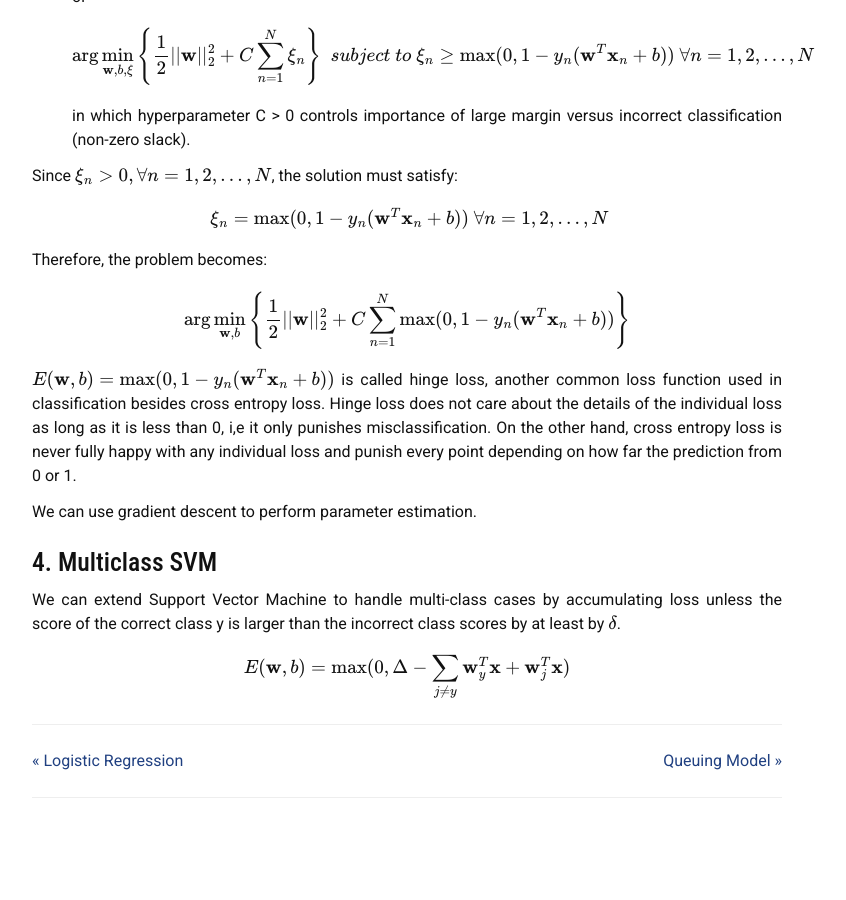
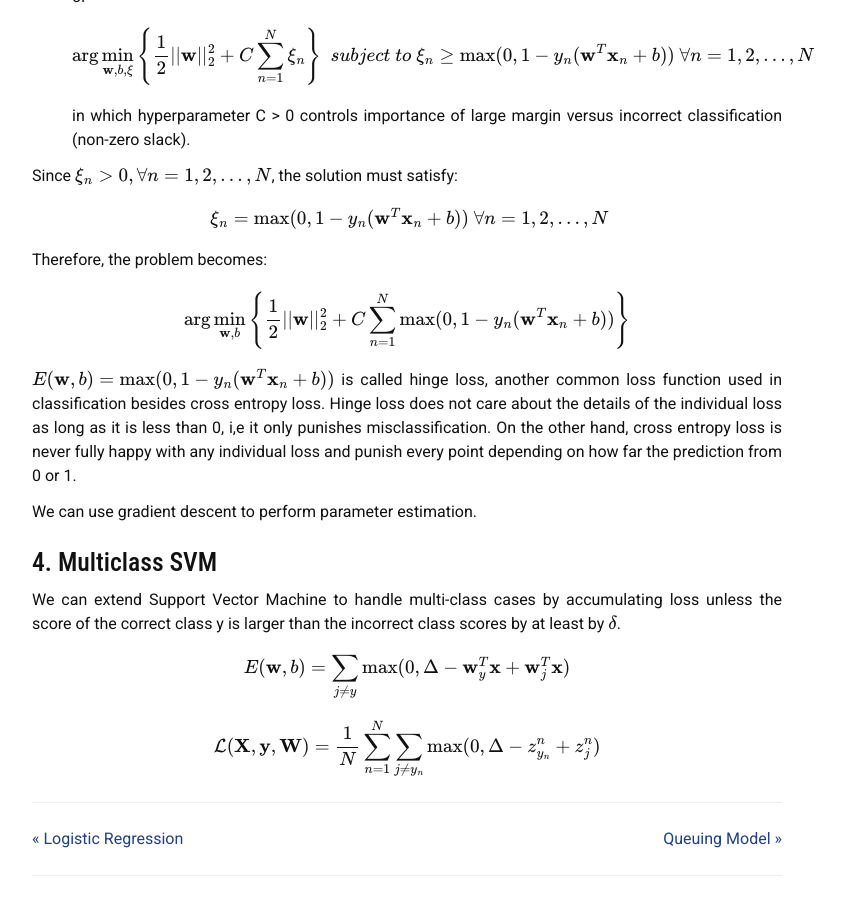
Before and after one commit to liambll/blog-archive, a Jekyll site: the page built from _posts/2017-06-30-svm.markdown, in a window 1280 px wide and 900 px high, scrolled down 1984 px. Shown: the whole window, without its empty margins (233-1079 px from the left). Built offline with Jekyll 4.4.1, drawn with Linux system fonts in a browser that asks for light colours; nearby versions of some CDN libraries; formulas are drawn with MathJax 3; comment, search, counter and statistics services are not loaded; before the commit the page ends 2806 px from its top, so only the background shows below that.

Commit message:
Update 2017-06-30-svm.markdown

```diff
--- a/_posts/2017-06-30-svm.markdown
+++ b/_posts/2017-06-30-svm.markdown
@@ -94,5 +94,9 @@ We can use gradient descent to perform parameter estimation.
 ## 4. Multiclass SVM
 We can extend Support Vector Machine to handle multi-class cases by accumulating loss unless the score of the correct class y is larger than the incorrect class scores by at least by \\(\delta\\).
 \\[
-E(\mathbf{w}, b) = \max(0, \Delta - \sum_{j \neq y} \mathbf{w}\_y^T\mathbf{x} + \mathbf{w}\_j^T\mathbf{x})
+E(\mathbf{w}, b) = \sum_{j \neq y} \max(0, \Delta - \mathbf{w}\_y^T\mathbf{x} + \mathbf{w}\_j^T\mathbf{x})
 \\]
+
+\\[
+\mathcal{L}(\mathbf{X}, \mathbf{y}, \mathbf{W}) = \frac{1}{N}\sum_{n=1}^N \sum\_{j \neq y_n} \max(0, \Delta - z_{y_n}^n + z_j^n)
+\\]
```
